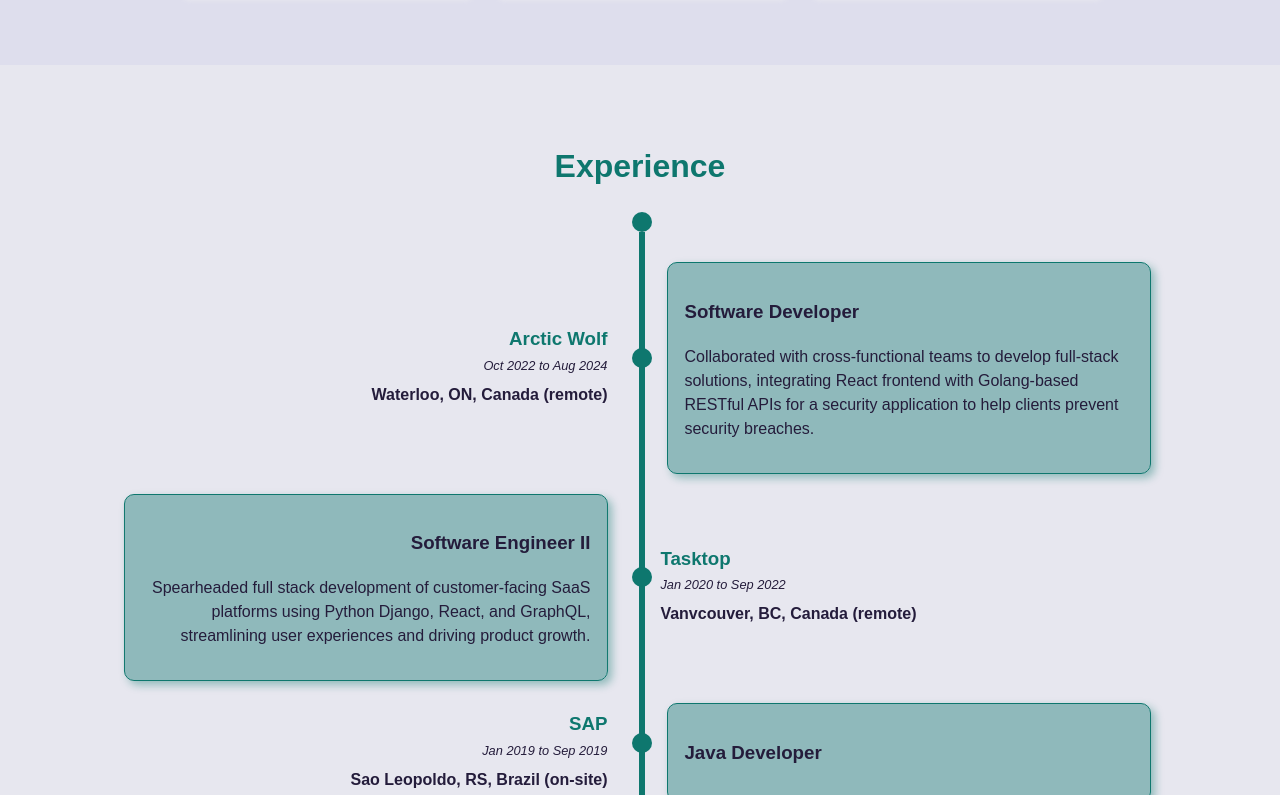
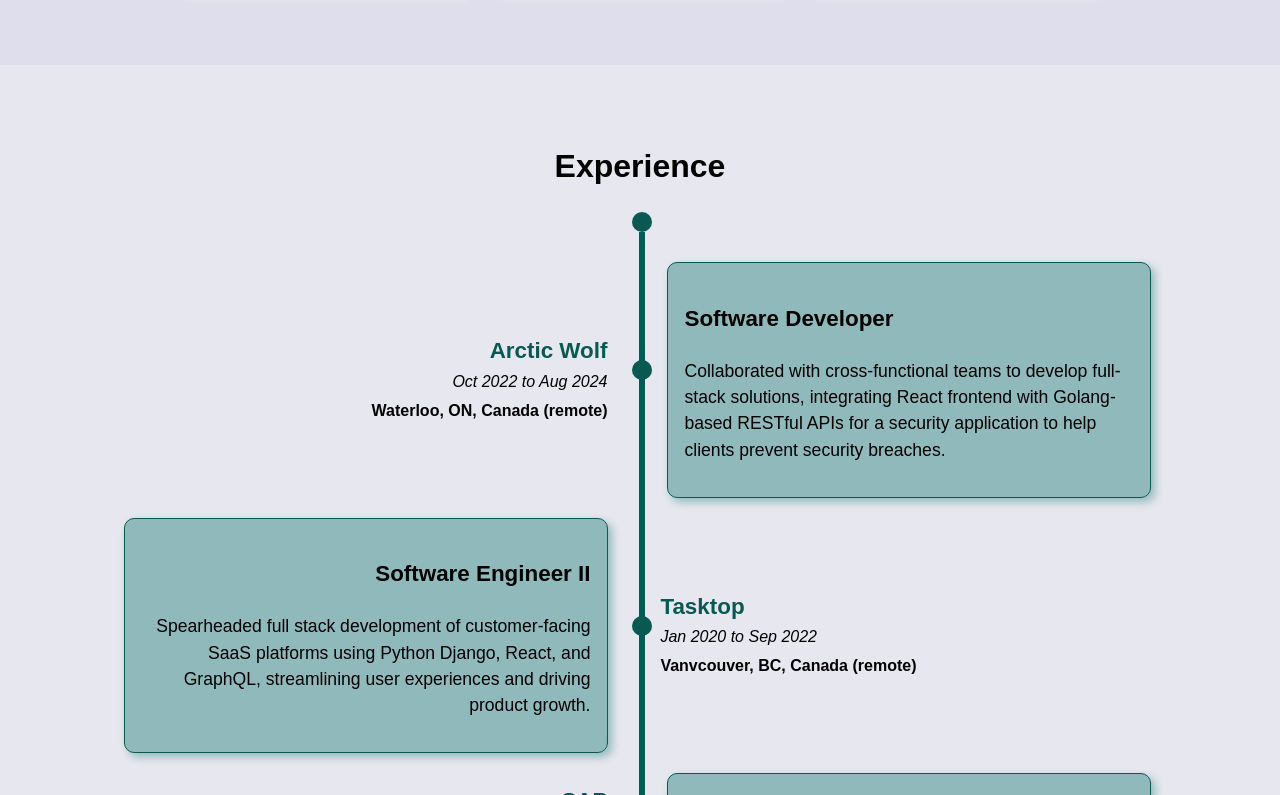
Before and after one commit to laislodi/portfolio, a React (Create React App) app: page / in a window 1280 px wide. Shown: the part 1765-2560 px from the top of the page. Built offline with nearby package versions, Linux system fonts and the light colour scheme.

Commit message:
Add WCAG (Web Content Accessibility Guidelines) to portfolio

```diff
--- a/src/components/Experience/Experience.css
+++ b/src/components/Experience/Experience.css
@@ -9,7 +9,7 @@
 
 #experience .title-link {
   text-decoration: none;
-  color: var(--accent1);
+  color: var(--text);
 }
 
 #exp-max-width {
@@ -22,6 +22,7 @@
 
 #experience ul {
   position: relative;
+  z-index: 1;
   width: 6px;
   padding-top: 20px;
   background-color: var(--path-color);
@@ -30,10 +31,10 @@
 #experience ul li {
   list-style: none;
   position: relative;
+  z-index: -1;
   width: 6px;
   margin: 0 auto;
   padding: 10px 0;
-  background-color: var(--path-color);
 }
 
 #experience ul li .line {
@@ -52,38 +53,38 @@
   padding: 1rem;
   transition: all 0.5s ease-in-out;
   border-radius: 10px;
+  font-size: 1.1rem;
+  background-color: var(--accent1-transparent);
+  border: 1px solid var(--accent1);
+  box-shadow: 4px 4px 8px var(--accent1-transparent);
 }
 
 .job h3 {
   color: var(--text);
+  font-size: 1.4rem;
 }
 
 #experience ul li .where-when {
   position: relative;
   line-height: 0.5rem;
   width: 40vw;
+  background-color: var(--bg1);
 }
 
 .where-when h3 {
   color: var(--accent1);
+  font-size: 1.4rem;
 }
 
 #experience ul li .date {
   font-style: italic;
-  font-size: 0.8rem;
+  font-size: 1rem;
 }
 
 #experience ul li .place {
   font-weight: bold;
   line-height: 1.1rem;
-  font-size: 0.8rem;
   font-size: 1rem;
-}
-
-#experience ul li .job {
-  background-color: var(--accent1-transparent);
-  border: 1px solid var(--accent1);
-  box-shadow: 4px 4px 8px var(--accent1-transparent);
 }
 
 /* right side */
--- a/src/components/Header/Header.css
+++ b/src/components/Header/Header.css
@@ -28,9 +28,7 @@
   margin: 0;
   font-family: "Roboto Condensed", sans-serif;
   font-size: 5rem;
-  background: var(--accent1);
-  -webkit-background-clip: text;
-  -webkit-text-fill-color: transparent;
+  color: var(--accent1);
 }
 
 header h3 {
@@ -62,7 +60,7 @@
 
 header .button {
   background-color: var(--accent2);
-  color: var(--bg1);
+  color: white;
   border: var(--bg2) solid 3px;
   border-radius: 12px;
   box-shadow: 4px 4px 20px var(--accent2-transparent);
--- a/src/components/Menu/Menu.css
+++ b/src/components/Menu/Menu.css
@@ -53,19 +53,18 @@
   display: inline-flex;
   justify-content: center;
   gap: 8px;
-  background-color: hsla(175, 79%, 26%, 0.85);
+  background-color: var(--text);
   box-shadow: 2px 4px 8px 4px var(--shadow-color);
   border-radius: 20px;
 }
 
 .menu a {
   text-decoration: none;
-  color: white;
+  color: var(--bg1);
+  padding: 0 10px;
+  font-size: 1rem;
+  font-variant: small-caps;
   font-weight: bold;
-}
-
-.menu .menu-option {
-  padding: 0 10px;
 }
 
 @media (max-width: 800px) {
--- a/src/components/Menu/Menu.jsx
+++ b/src/components/Menu/Menu.jsx
@@ -4,27 +4,27 @@
   return (<>
       <div className="menu">
         <ul className="menu-list">
-          <a href="#">
-            <li className="menu-option">Portfolio</li>
-          </a>
-          <a href="#projects">
-            <li className="menu-option">Projects</li>
-          </a>
-          <a href="#experience">
-            <li className="menu-option">Experience</li>
-          </a>
-          <a href="#education">
-            <li className="menu-option">Education</li>
-          </a>
-          <a href="#soft-skills">
-            <li className="menu-option">Soft Skills</li>
-          </a>
-          <a href="#tech-skills">
-            <li className="menu-option">Tech Skills</li>
-          </a>
-          <a href="#contact">
-            <li className="menu-option">Contact</li>
-          </a>
+          <li className="menu-option">
+            <a href="#">Portfolio</a>
+          </li>
+          <li className="menu-option">
+            <a href="#projects">Projects</a>
+          </li>
+          <li className="menu-option">
+            <a href="#experience">Experience</a>
+          </li>
+          <li className="menu-option">
+            <a href="#education">Education</a>
+          </li>
+          <li className="menu-option">
+            <a href="#soft-skills">Soft Skills</a>
+          </li>
+          <li className="menu-option">
+            <a href="#tech-skills">Tech Skills</a>
+          </li>
+          <li className="menu-option">
+            <a href="#contact">Contact</a>
+          </li>
         </ul>
       </div>
       <a href="#" className="back-button">
--- a/src/components/Projects/Projects.css
+++ b/src/components/Projects/Projects.css
@@ -6,7 +6,7 @@
 }
 
 #projects h1 {
-  color: var(--accent2);
+  color: var(--text);
 }
 
 #projects .title-link {
@@ -74,7 +74,7 @@
 }
 
 .project-links a:hover {
-  color: var(--bg1);
+  color: var(--accent2);
   text-shadow: var(--shadow-color) 3px 3px 4px;
 }
 
--- a/src/components/Skills/Filter.jsx
+++ b/src/components/Skills/Filter.jsx
@@ -1,4 +1,4 @@
-import { useContext, useState } from "react";
+import { useContext, useMemo, useState } from "react";
 import { FilterContext } from "./store/filter-context.jsx";
 import FilterOption from "./FilterOption.jsx";
 
@@ -7,6 +7,10 @@
   const filterCtx = useContext(FilterContext);
   const skills = filterCtx.category;
   const [ selected, setSelected ] = useState(filterCtx.filterSelector);
+
+  const allIsSelected = useMemo(() => {
+    return selected.length === filterCtx.category.length;
+  }, [selected.length, filterCtx.category.length]);
 
   function handleSelect(checked, option) {
     if (checked) {
@@ -30,7 +34,7 @@
 
   return (
     <div className="filter">
-      <FilterOption option={"Select All"} checked={selected.length === filterCtx.category.length} onChange={selectAll} />
+      <FilterOption option={"Select All"} checked={allIsSelected} onChange={selectAll} />
       {
         skills.map((skill) => {
           return <FilterOption key={skill} option={skill} checked={selected.includes(skill)} onChange={handleSelect} />
--- a/src/components/Skills/SoftSkills.css
+++ b/src/components/Skills/SoftSkills.css
@@ -8,11 +8,11 @@
 }
 
 #soft-skills h1 {
-  color: var(--accent3);
+  color: var(--accent1);
 }
 
 #soft-skills h4 {
-  color: var(--accent3);
+  color: var(--accent1);
 }
 
 .soft-skill-title-link {
@@ -46,7 +46,7 @@
 }
 
 #soft-skills .skill-container {
-  background-color: var(--accent3);
+  background-color: var(--accent1-transparent);
   padding: 30px 30px;
   width: 150px;
   border-radius: 50%;
@@ -59,8 +59,8 @@
   align-self: center;
 }
 
-#soft-skills li img.bg-color {
-  filter: invert(var(--invert-bg));
+#soft-skills li img.text-color {
+  filter: invert(var(--invert-text-color));
 }
 
 #soft-skills li h4{
--- a/src/components/Skills/SoftSkills.jsx
+++ b/src/components/Skills/SoftSkills.jsx
@@ -16,7 +16,9 @@
           {skills.map(skill => (
             <li key={skill.title}>
               <div className="skill-container">
-                <img className="bg-color" src={skill.image} alt={skill.title} />
+                <div className="img-container">
+                  <img className="text-color" src={skill.image} alt={skill.title} />
+                </div>
               </div>
               <div className="skill-details">
                 <h4>{skill.title}</h4>
--- a/src/index.css
+++ b/src/index.css
@@ -1,11 +1,11 @@
 @import url("https://fonts.googleapis.com/css2?family=Quicksand:wght@400;700&family=Roboto+Condensed:wght@400;700&display=swap");
 
 :root {
-  --text: hsl(255, 36%, 17%);
-  --accent1: hsl(175, 79%, 26%);
+  --text: hsl(0, 0%, 0%);
+  --accent1: hsl(175, 81%, 19%);
   --accent1-transparent: hsl(175, 79%, 26%, 0.4);
-  --accent2: hsl(269, 63%, 65%);
-  --accent2-transparent: hsl(269, 63%, 65%, 0.2);
+  --accent2: hsl(269, 65%, 54%);
+  --accent2-transparent: hsl(269, 65%, 54%, 0.2);
   --accent2-hover: hsl(269, 56%, 49%);
   --accent3: hsl(40, 77%, 53%);
   --bg1: hsl(240, 20%, 92%);
@@ -15,11 +15,11 @@
   --invert-text-color: 0%;
   --invert-bg-color: 100%;
 
-  --text-dark: hsl(217, 54.2%, 88%);
-  --accent1-dark: hsl(175, 79%, 26%);
+  --text-dark: hsl(0, 0%, 100%);
+  --accent1-dark: hsl(175, 56%, 42%);
   --accent1-transparent-dark: hsl(175, 79%, 26%, 0.7);
-  --accent2-dark: hsl(269, 63%, 65%);
-  --accent2-transparent-dark: hsl(269, 63%, 65%, 0.6);
+  --accent2-dark: hsl(269, 67%, 65%);
+  --accent2-transparent-dark: hsl(269, 67%, 65%, 0.6);
   --accent2-hover-dark: hsl(269, 44%, 68%);
   --accent3-dark: hsl(40, 77%, 53%);
   --bg1-dark: hsl(0, 0%, 10%);
```
